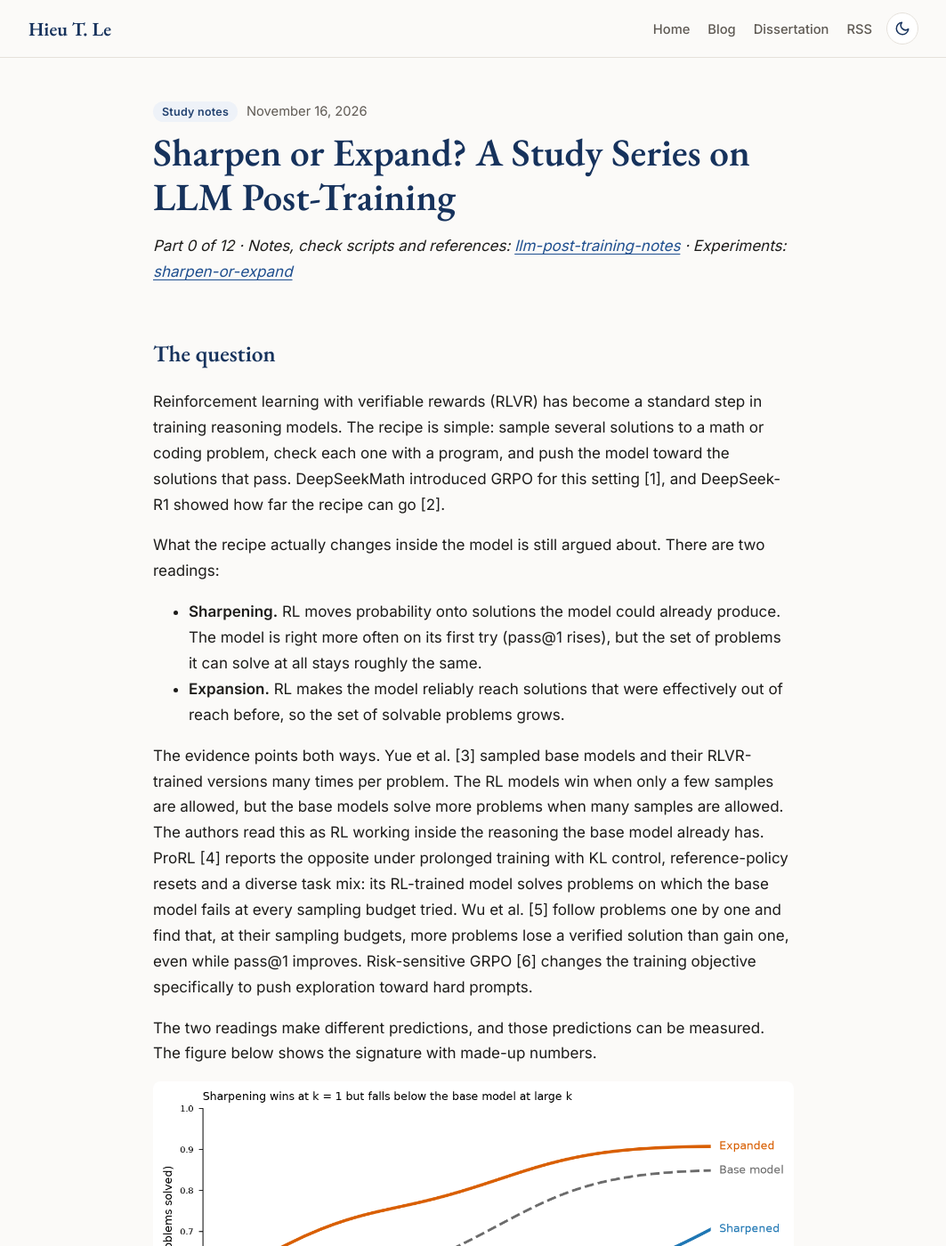
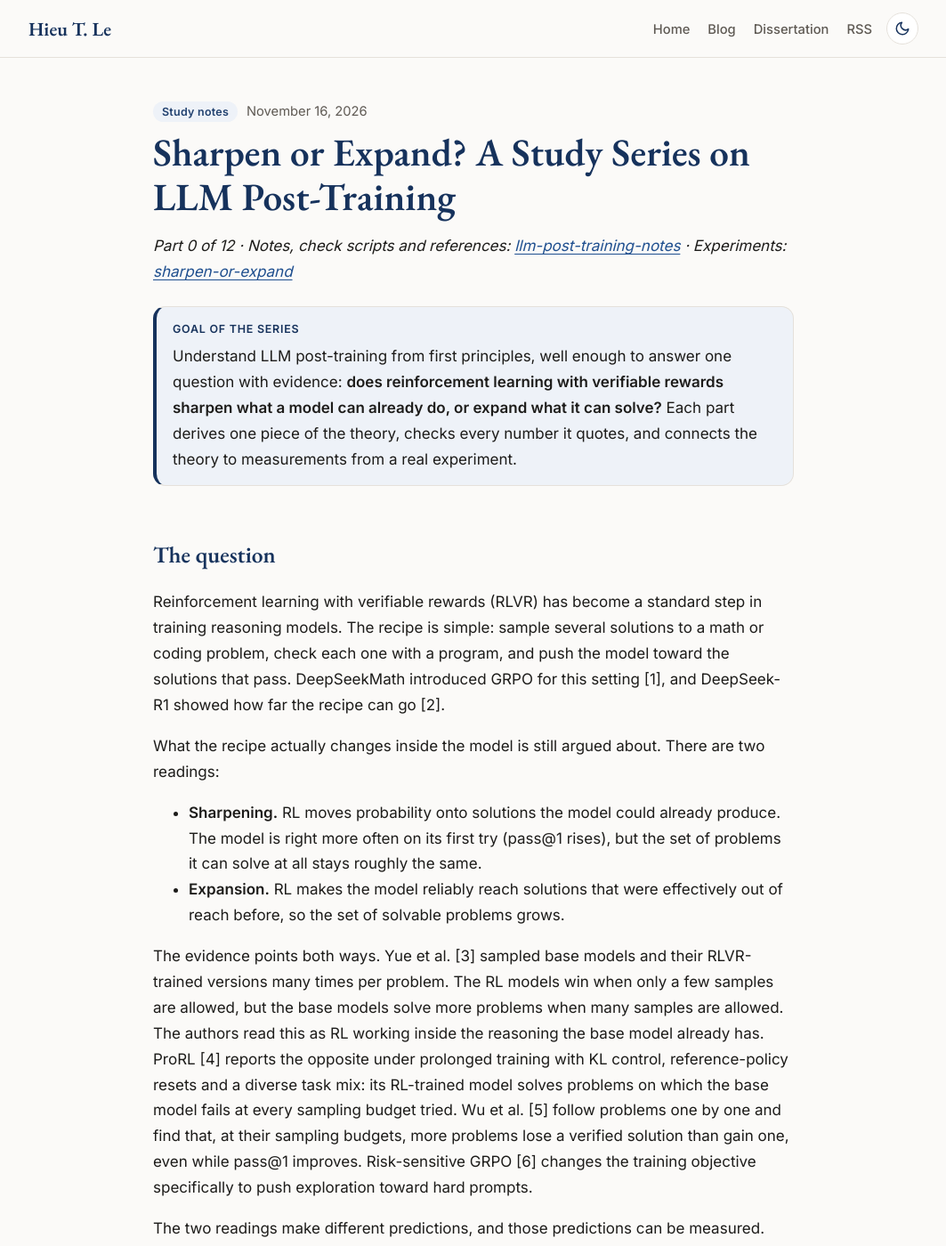
Before and after one commit to hieutrungle/blog, a Jekyll site: the page built from _posts/2026-11-16-llm-post-training-series.md, in a window 1280 px wide and 1400 px high. Shown: the whole window at 89% size, without its empty margins (108-1171 px from the left). Built offline with Jekyll 4.4.1, drawn with Linux system fonts in a browser that asks for light colours; some of the changed text lies outside the part shown.

Commit message:
Part 0: goal box and figure explanation; .goal style

```diff
--- a/_posts/2026-11-16-llm-post-training-series.md
+++ b/_posts/2026-11-16-llm-post-training-series.md
@@ -9,6 +9,12 @@ math: true
 ---
 
 *Part 0 of 12 · Notes, check scripts and references: [llm-post-training-notes](https://github.com/hieutrungle/llm-post-training-notes) · Experiments: [sharpen-or-expand](https://github.com/hieutrungle/sharpen-or-expand)*
+
+<div class="goal" markdown="1">
+<span class="label">Goal of the series</span>
+
+Understand LLM post-training from first principles, well enough to answer one question with evidence: **does reinforcement learning with verifiable rewards sharpen what a model can already do, or expand what it can solve?** Each part derives one piece of the theory, checks every number it quotes, and connects the theory to measurements from a real experiment.
+</div>
 
 ## The question
 
@@ -23,9 +29,17 @@ The evidence points both ways. Yue et al. [3] sampled base models and their RLVR
 
 The two readings make different predictions, and those predictions can be measured. The figure below shows the signature with made-up numbers.
 
-![Benchmark pass@k against the number of samples per problem k, on a log scale from 1 to 1024, for three illustrative models. The sharpened model beats the base model at k = 1 (0.47 vs 0.30) but falls below it from about k = 8 and ends at 0.71 vs 0.85 at k = 1024. The expanded model stays above both at every k and ends at 0.91.]({{ '/assets/img/llm-post-training/part-00-sharpen-vs-expand.png' | relative_url }})
+![Benchmark pass@k against the number of samples per problem k, on a log scale from 1 to 1024, for three illustrative models. The sharpened model beats the base model at k = 1 (0.47 vs 0.30) but falls below it from k = 7 and ends at 0.71 vs 0.85 at k = 1024. The expanded model stays above both at every k and ends at 0.91.]({{ '/assets/img/llm-post-training/part-00-sharpen-vs-expand.png' | relative_url }})
 
-pass@1 alone cannot tell these two models apart: both improve it. The difference only appears when we look at many samples per problem, and at which problems change. Most of this series is about making that comparison precise.
+The three curves are three hypothetical models evaluated on the same 1,000 problems. "Sharpened" makes already-common solutions more likely and lets rare ones fade; "Expanded" makes the same gain on common solutions and also makes 40% of the rarely or never solved problems reliably solvable. pass@k is the share of problems solved at least once in k samples.
+
+Read the curves from left to right:
+
+- **At k = 1**, both trained models beat the base model (0.47 and 0.53 vs 0.30). Single-sample accuracy cannot tell sharpening from expansion.
+- **As k grows**, the base model keeps finding its rare solutions, and from k = 7 on it is ahead of the sharpened model. At k = 1024 the base model solves 85% of the problems and the sharpened model 71%: the sharpened model traded its rare solutions for reliability on common ones.
+- **The expanded model** stays above the base model at every k and ends at 91%, because it now solves problems the base model rarely or never solved.
+
+So sharpening shows up as a *crossover* at large k, and expansion as a gap that *persists* at large k. Real models are harder to read than this cartoon. A problem with no success in 1,024 samples can still have a small nonzero success probability, so "never solved" is always a statement about a sampling budget. Part 1 makes that precise, and most of this series is about making the comparison rigorous.
 
 ## Why a series
 
--- a/assets/style.css
+++ b/assets/style.css
@@ -95,6 +95,9 @@
   article .body pre code { background: none; padding: 0; }
   article .body table { border-collapse: collapse; width: 100%; font-size: .95rem; }
   article .body th, article .body td { border-bottom: 1px solid var(--line); padding: 6px 8px; text-align: left; vertical-align: top; }
+  .goal { background: var(--chip); border: 1px solid var(--line); border-left: 4px solid var(--ink); border-radius: var(--radius); padding: 14px 18px; margin: 1.4em 0 1.8em; }
+  .goal .label { display: block; font-family: var(--sans); font-size: .78rem; font-weight: 700; letter-spacing: .06em; text-transform: uppercase; color: var(--ink); margin-bottom: 6px; }
+  .goal p { margin: 0; }
   .note { background: var(--hl-bg); border: 1px solid var(--line); border-radius: var(--radius); padding: 12px 16px; margin: 1.2em 0; font-size: .97rem; }
   .btns { display: flex; gap: 10px; flex-wrap: wrap; margin: 1.2em 0; }
   .btn { display: inline-block; padding: 8px 16px; border-radius: 999px; border: 1px solid var(--line); background: var(--surface); color: var(--ink); text-decoration: none; font-weight: 600; font-size: .92rem; }
```
